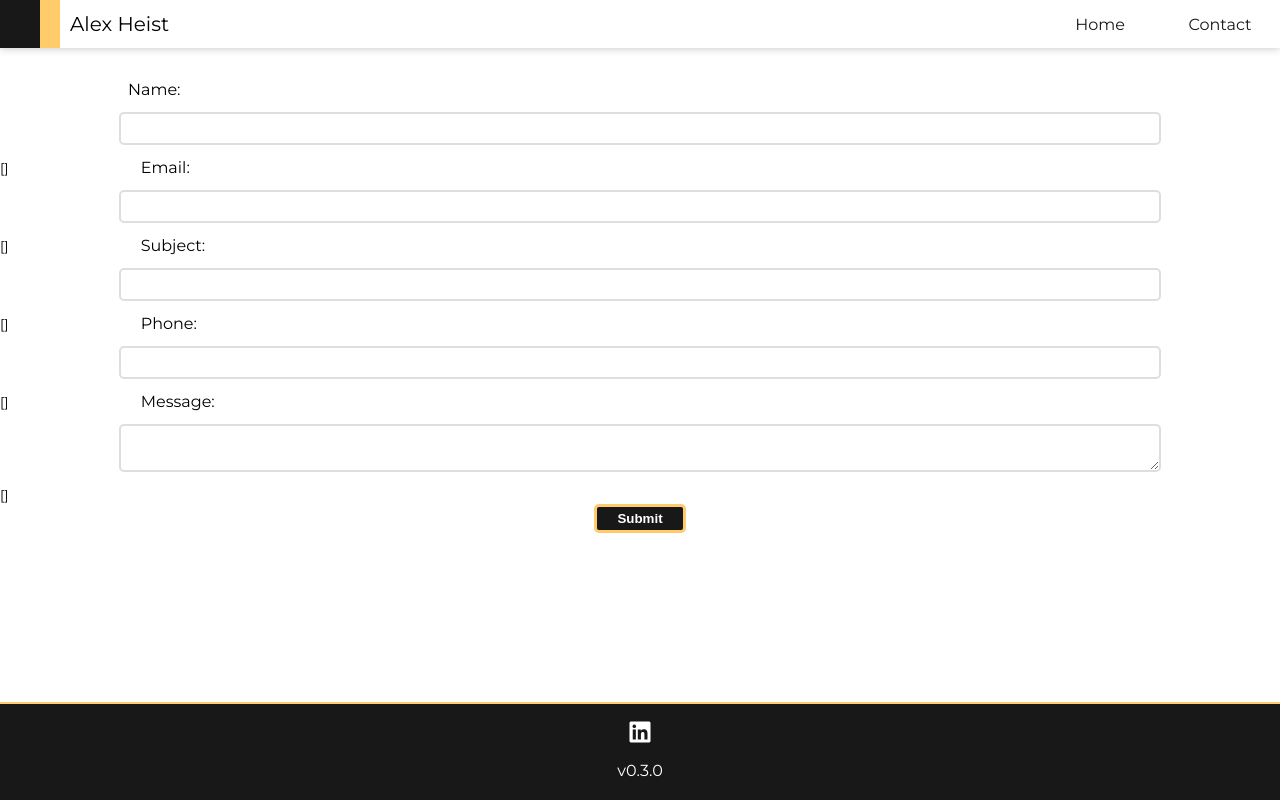
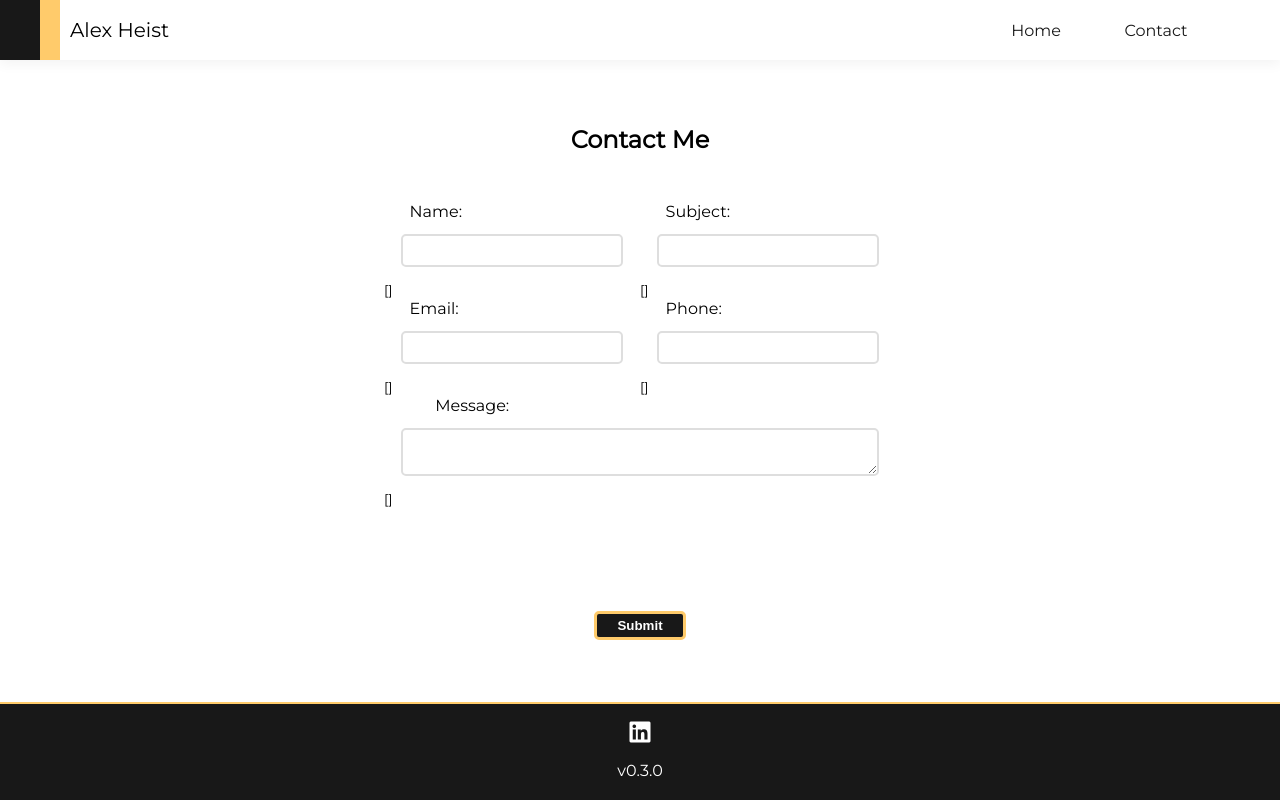
Before and after one commit to alexheist/portfolio, a Django app: template website/base/templates/pages/contact.html in a window 1280 px wide. Run offline with Django 3.2, Linux system fonts and the light colour scheme; the template is opened without the code that fills it, so the values that code supplies are empty, except form fields; tables that the repository leaves empty hold one stand-in row (values such as "Sample post"); form fields are guessed from the names that the template uses; style sheets or scripts are compiled from the project's sources; parts of the project's set-up code (start-up, migrations or seed data) failed here and were passed over; some libraries are stand-ins or nearby versions.

Commit message:
desktop styles mostly done

```diff
--- a/website/base/static/base/css/home.scss
+++ b/website/base/static/base/css/home.scss
@@ -30,8 +30,8 @@ nav {
 	height: 48px;
 	background-color: #fff;
 	padding: 0;
-	-webkit-box-shadow: 0px 0px 8px rgba(0, 0, 0, 0.25);
-	box-shadow: 0px 0px 8px rgba(0, 0, 0, 0.25);
+	-webkit-box-shadow: 0 4px 12px 0 rgba(0,0,0,.05);
+	box-shadow: 0 4px 12px 0 rgba(0,0,0,.05);
 	z-index: 1;
 
 	.brand {
@@ -39,10 +39,9 @@ nav {
 		height: 48px;
 
 		p {
-			max-height: 48px;
+			height: 24px;
 			background-color: #fff;
 			margin: 0 0 0 0;
-			margin-bottom: 0;
 			padding: 12px 0 12px .5em;
 			font-size: 20px;
 			border-left: 1em solid $secondary;
@@ -166,7 +165,7 @@ nav {
 	}
 }
 
-#hero {
+#hero-img {
 	position: relative;
 	margin: 0;
 	padding: 0;
@@ -188,8 +187,6 @@ nav {
 
 	&:hover{
 		cursor: pointer;
-		background-color: #fff;
-		color: $primary;
 	}
 }
 
@@ -290,22 +287,23 @@ main {
 }
 
 @media screen and (min-width: 750px) {
-	#page-container {
-		display: grid;
-		grid-template-columns: auto;
-		grid-template-rows: 48px 65vh 1fr 98px;
+	#content-wrapper {
+		padding: 60px 0 98px 0;
 	}
 
 	nav {
+		height: 60px;
 		background-color: rgba(255, 255, 255, .95);
 		display: grid;
-		grid-template-columns: [brand]12rem [nml]auto [links]15rem;
+		grid-template-columns: [brand]12rem [nml]auto [links]15rem 4em;
 
 		.brand{
+			height: 60px;
 			grid-column-start: brand;
 			grid-column-end: nml;
 
 			p {
+				padding: 18px 0 18px .5em;
 				background-color: rgba(255, 255, 255, 0);
 			}
 		}
@@ -315,6 +313,7 @@ main {
 		}
 
 		.navLinks {
+			margin-top: 6px;
 			overflow: visible;
 			border-bottom: none;
 			grid-column-start: links;
@@ -324,7 +323,7 @@ main {
 		}
 
 		.navLinks li a {
-				color: $primary;
+			color: $primary;
 		}
 
 		hr {
@@ -332,10 +331,100 @@ main {
 		}
 	}
 
+	#hero-container {
+		display: grid;
+		grid-template-columns: 10% auto;
+		background: url('/static/base/img/hero.png');
+		background-repeat: no-repeat;
+		background-position: 50% 25%;
+		background-size: cover;
+		height: 80vh;
 
+		#hero-img {
+			background: none;
+		}
+
+		#cta {
+			align-self: center;
+			text-align: left;
+			border: none;
+
+			h1 {
+				font-size: 3.25rem;
+				color: #fff;
+				margin-bottom: .25em;
+			}
+		}
+	}
 
 	main {
+		background-color: #fff;
+		color: $primary;
+		padding: 4em 30% 5em 30%;
+
+		h2 {
+			margin: 1em 0;
+		}
+	}
+
+	#contact {
 		display: grid;
-		grid-row: 3/4;
+		grid-template-rows: 80vh;
+
+		.contact-form {
+			display: grid;
+			grid-template-columns: 30% 1fr 1fr 30%;
+			grid-template-rows: 1fr 1fr 1fr 2fr 1fr;
+			align-self: center;
+
+			h1 {
+				grid-column: 2/4;
+				grid-row: 1/2;
+				justify-self: center;
+			}
+
+			#contact-name {
+				grid-column: 2/3;
+				grid-row: 2/3;
+			}
+
+			#contact-email {
+				grid-column: 2/3;
+				grid-row: 3/4;
+			}
+
+			#contact-subject {
+				grid-column: 3/4;
+				grid-row: 2/3;
+			}
+
+			#contact-phone {
+				grid-column: 3/4;
+				grid-row: 3/4;
+			}
+
+			#contact-message {
+				grid-column: 2/4;
+				grid-row: 4/5;
+			}
+
+			input[type=submit] {
+				grid-column: 2/4;
+				grid-row: 5/6;
+				align-self: center;
+			}
+
+			label {
+				justify-self: start;
+			}
+
+			input[type=text], input[type=email] {
+				width: 80%;
+			}
+
+			textarea {
+				width: 90%;
+			}
+		}
 	}
 }
--- a/website/base/templates/pages/contact.html
+++ b/website/base/templates/pages/contact.html
@@ -4,26 +4,33 @@
 {% block content %}
 <section id="contact">
 	<form method="post" class="contact-form">
+		<h1>Contact Me</h1>
 		{% csrf_token %}
+		<div id="contact-name">
 			<label class="pull-left" for="name">{{ form.name.label }}:</label>
 			{{ form.name }}
 			<small class="error">{{ form.name.errors }}</small>
-
+		</div>
+		<div id="contact-email">
 			<label class="pull-left" for="email">{{ form.email.label }}:</label>
 			{{ form.email }}
 			<small class="error">{{ form.email.errors }}</small>
-
+		</div>
+		<div id="contact-subject">
 			<label class="pull-left" for="subject">{{ form.subject.label }}:</label>
 			{{ form.subject }}
 			<small class="error">{{ form.subject.errors }}</small>
-
+		</div>
+		<div id="contact-phone">
 			<label class="pull-left" for="phone">{{ form.phone.label }}:</label>
 			{{ form.phone }}
 			<small class="error">{{ form.phone.errors }}</small>
-
+		</div>
+		<div id="contact-message">
 			<label class="pull-left" for="message">{{ form.message.label }}:</label>
 			{{ form.message|attr:'rows:5' }}
 			<small class="error">{{ form.message.errors }}</small>
+		</div>
 
 		<input class="my-btn" type="submit" value="Submit" />
 	</form>
```
Also changed, not shown: website/base/templates/pages/index.html (+8 -6 lines), 2 other files. Lines whose indentation alone changed are shown as unchanged.
